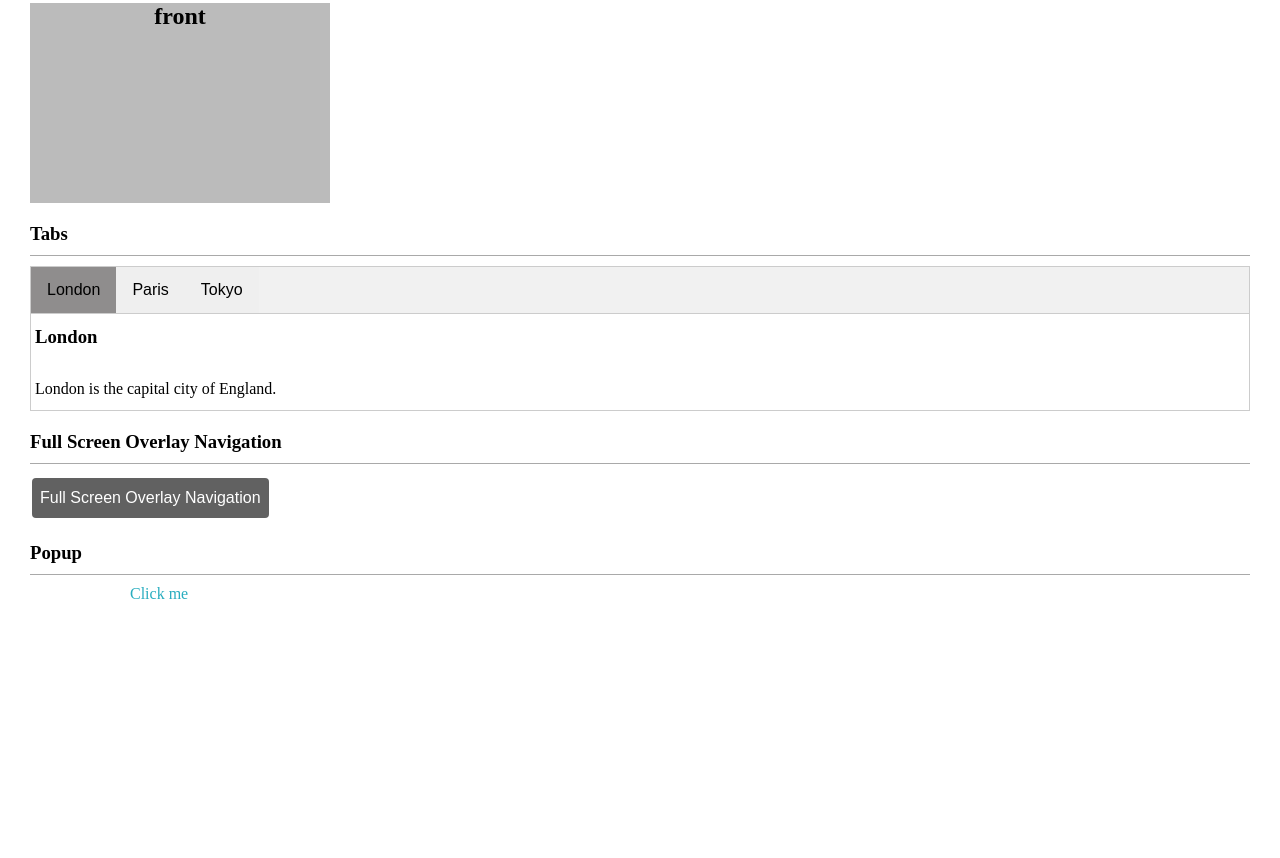
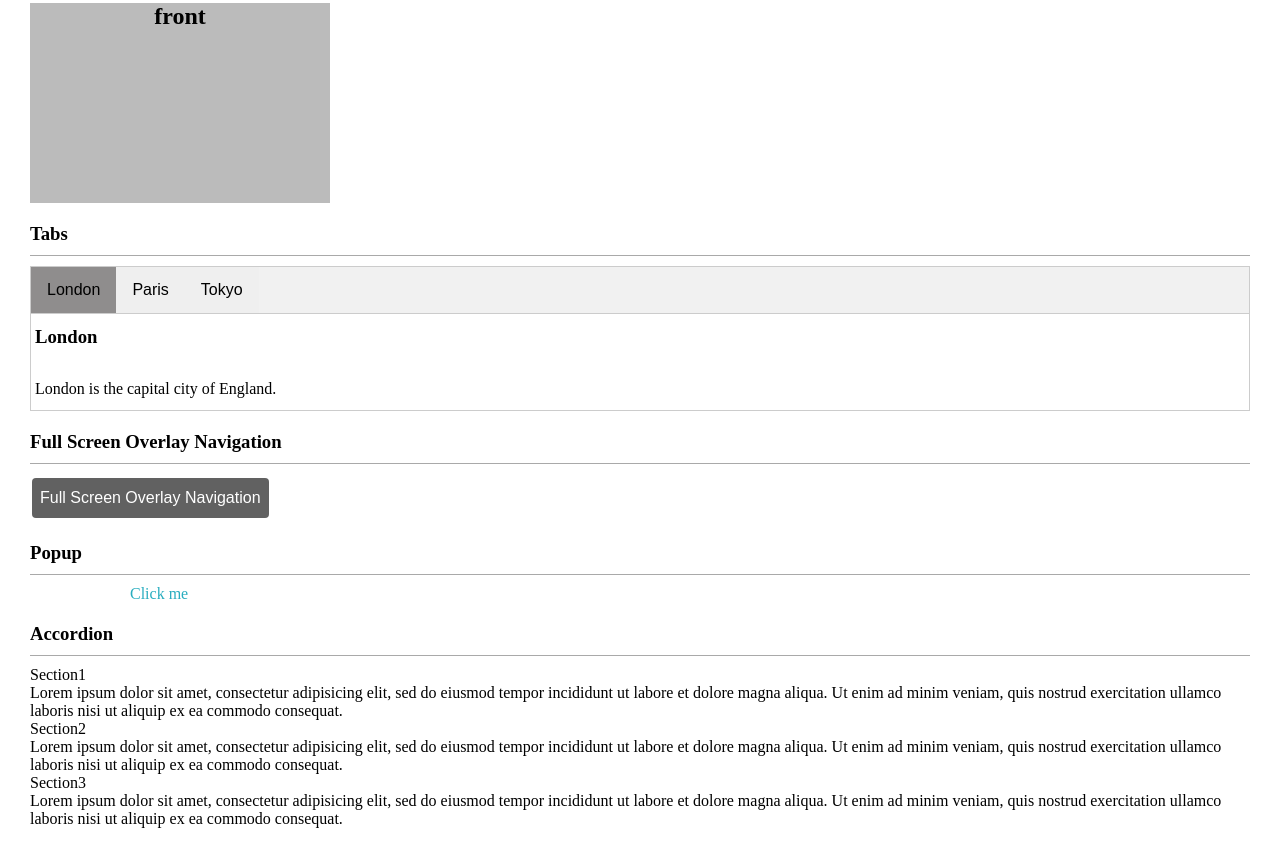
Before and after one commit to 1446450047/JS-Component, a website built with Vite: page index.html in a window 1280 px wide. Shown: the part 1498-2356 px from the top of the page. Before the commit the page ends 2131 px from the top, so only its background shows below. Built offline with nearby package versions, Linux system fonts and the light colour scheme.

Commit message:
添加accordion的html

```diff
--- a/index.html
+++ b/index.html
@@ -153,6 +153,25 @@
     <span class="popupText">Popup text...</span>
     </div>
 
+
+    <h3 class="title">Accordion</h3>
+    <div class="accordion-wrapper">
+        <div class="accordion">Section1</div>
+        <div class="panel">
+            <p>Lorem ipsum dolor sit amet, consectetur adipisicing elit, sed do eiusmod tempor incididunt ut labore et dolore magna aliqua. Ut enim ad minim veniam, quis nostrud exercitation ullamco laboris nisi ut aliquip ex ea commodo consequat.</p>
+        </div>
+        <div class="accordion">Section2</div>
+        <div class="panel">
+            <p>Lorem ipsum dolor sit amet, consectetur adipisicing elit, sed do eiusmod tempor incididunt ut labore et dolore magna aliqua. Ut enim ad minim veniam, quis nostrud exercitation ullamco laboris nisi ut aliquip ex ea commodo consequat.</p>
+        </div>
+
+        <div class="accordion">Section3</div>
+        <div class="panel">
+            <p>Lorem ipsum dolor sit amet, consectetur adipisicing elit, sed do eiusmod tempor incididunt ut labore et dolore magna aliqua. Ut enim ad minim veniam, quis nostrud exercitation ullamco laboris nisi ut aliquip ex ea commodo consequat.</p>
+        </div>
+    </div>
+
+
 </div>
 
 <script type="module" src="/main.js"></script>
```
